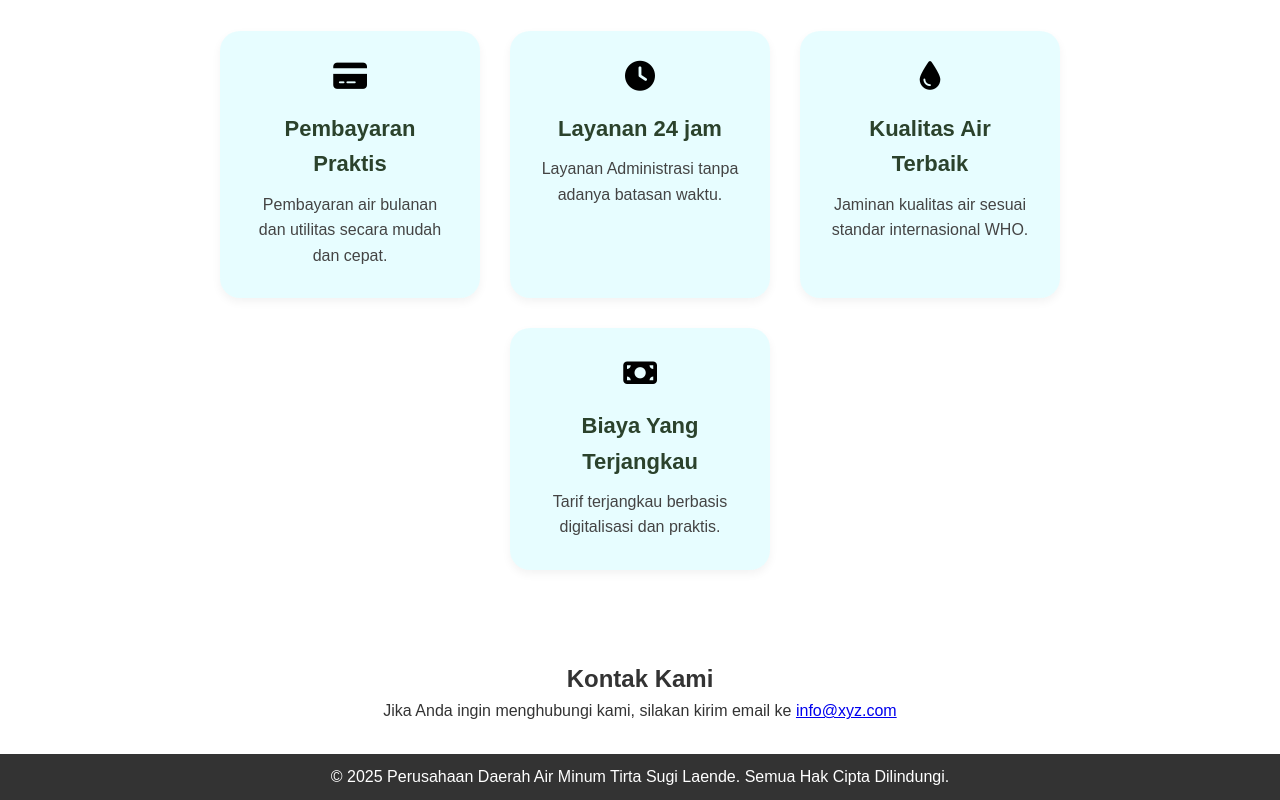
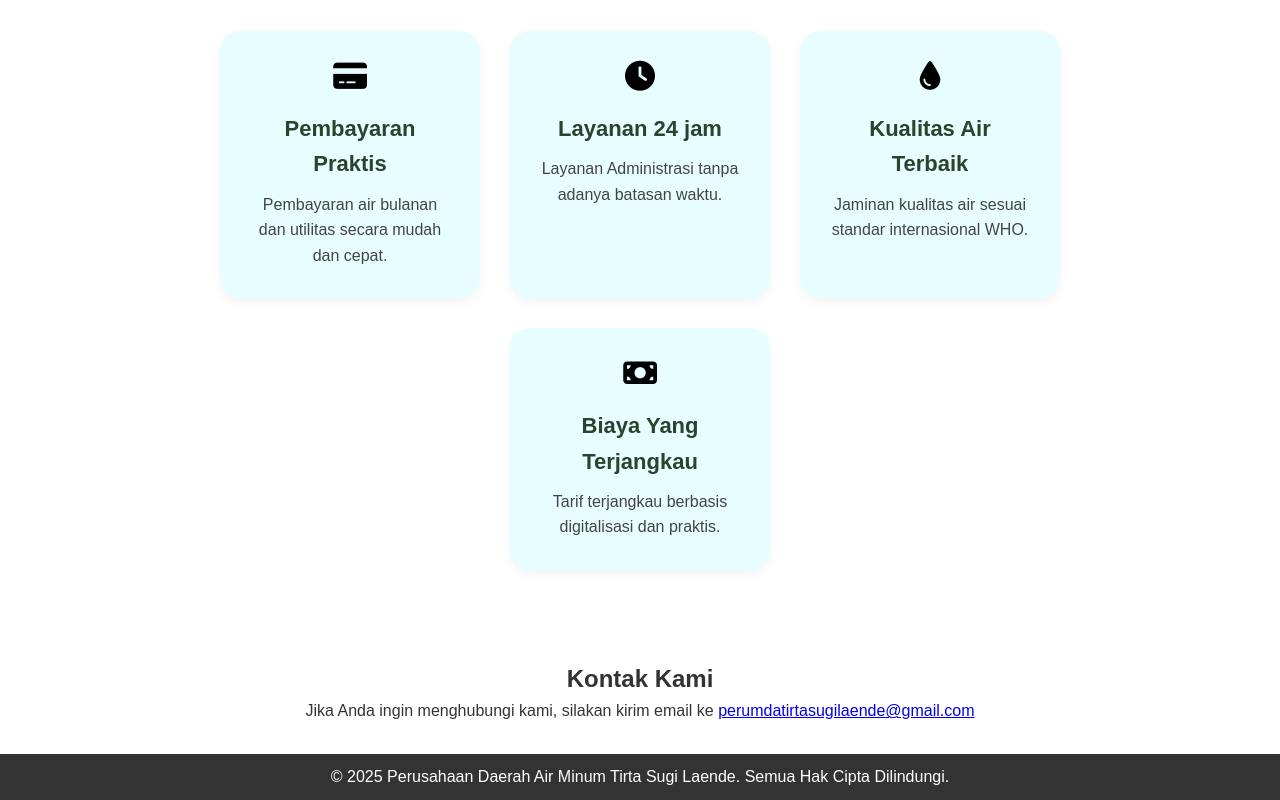
Before and after one commit to farrel0112/Perumda-Tirta-Sugi-Laende, a plain HTML site: page index.html in a window 1280 px wide. Shown: the part 902-1702 px from the top of the page. Drawn offline with Linux system fonts and the light colour scheme.

Commit message:
Update index.html

```diff
--- a/index.html
+++ b/index.html
@@ -85,7 +85,7 @@
 
     <section id="contact">
         <h2>Kontak Kami</h2>
-        <p>Jika Anda ingin menghubungi kami, silakan kirim email ke <a href="mailto:info@xyz.com">info@xyz.com</a></p>
+        <p>Jika Anda ingin menghubungi kami, silakan kirim email ke <a href="mailto:xyz.com">perumdatirtasugilaende@gmail.com</a></p>
     </section>
 
     <footer>
```
